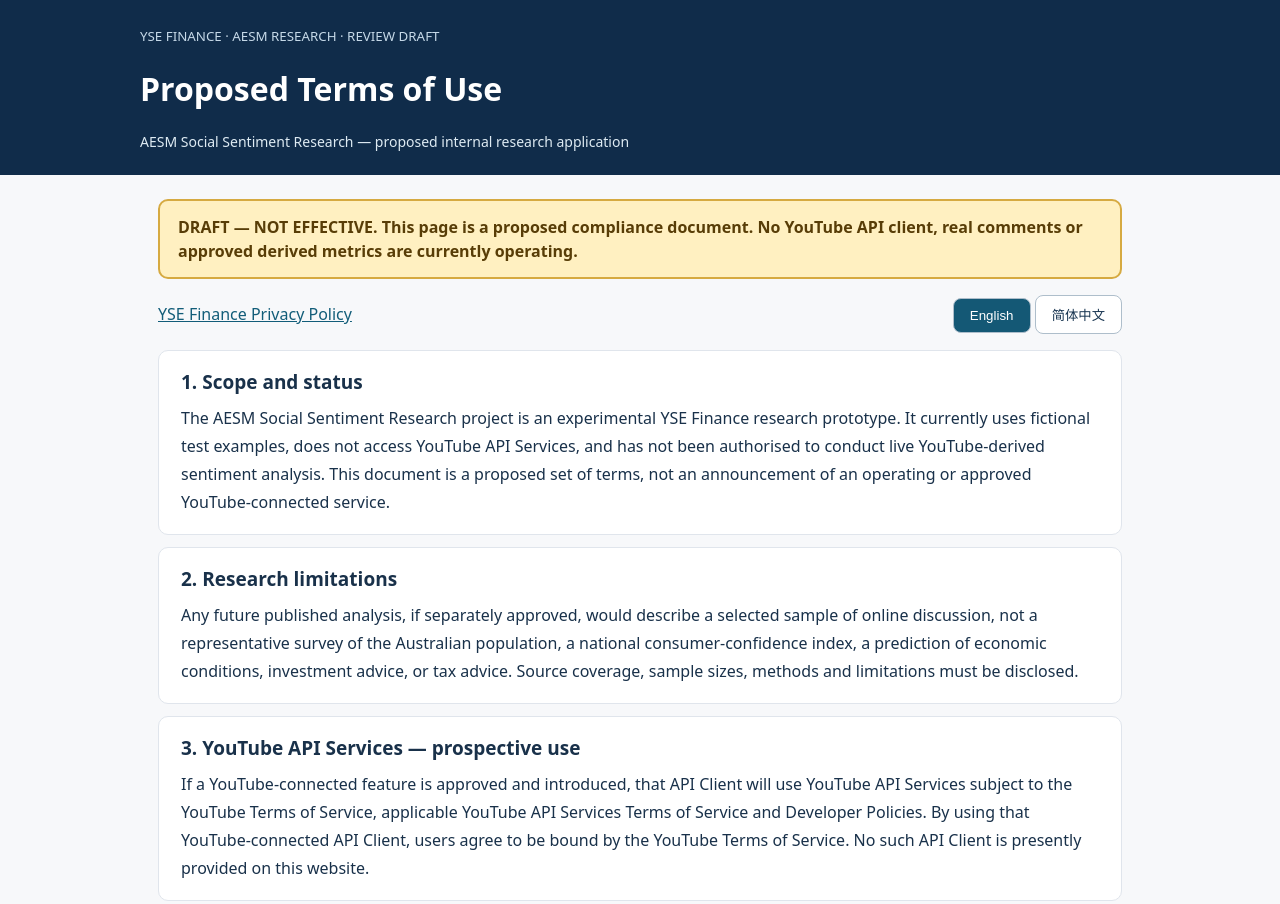
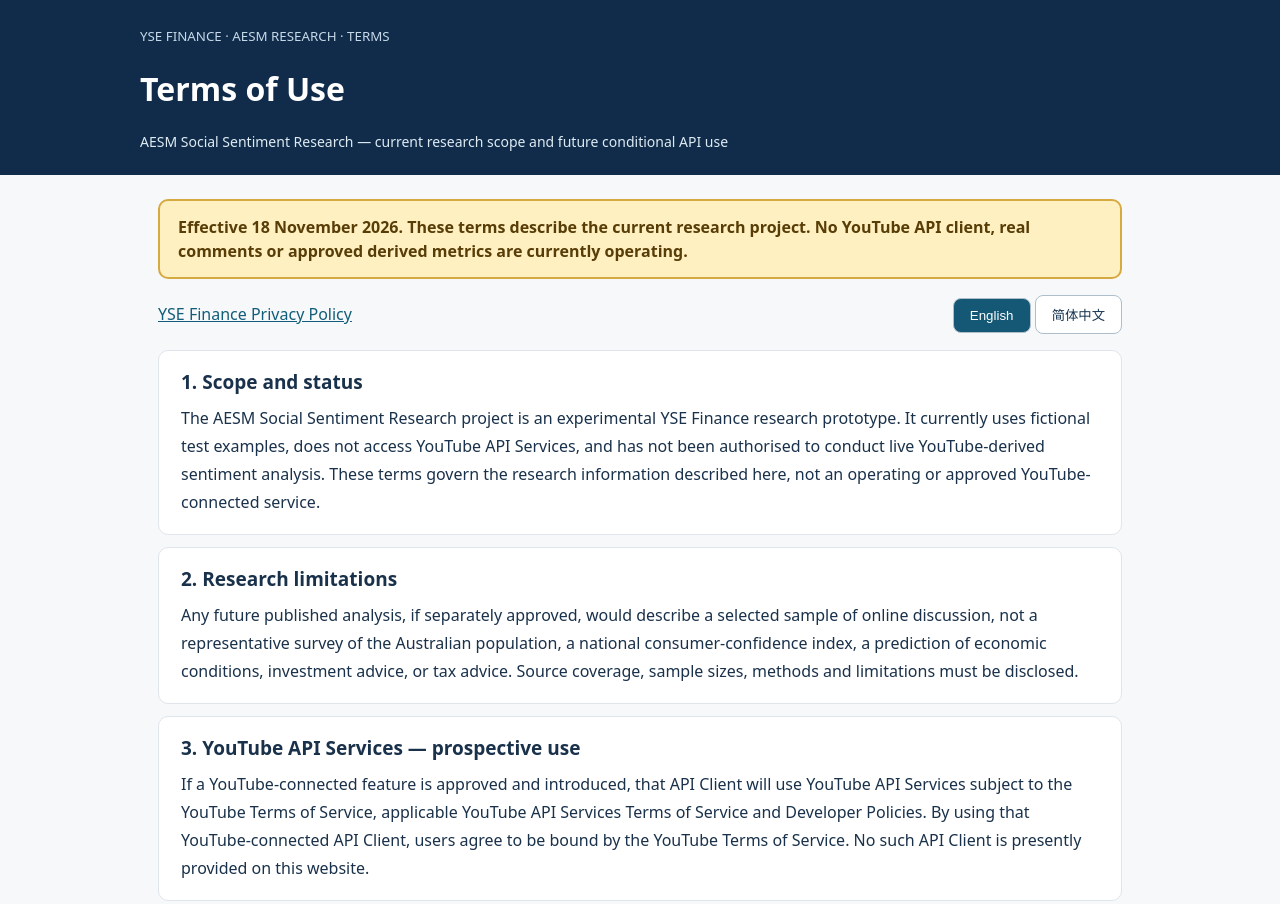
Before and after one commit to yixin4897-xy/ysefinance, a plain HTML site: page aesm-social-terms.html in a window 1280 px wide. Shown: the top 904 px of the page. Drawn offline with Linux system fonts and the light colour scheme.

Commit message:
Adopt bilingual AESM research-information terms effective 18 November 2026, without claiming API approval

```diff
--- a/aesm-social-terms.html
+++ b/aesm-social-terms.html
@@ -2,8 +2,8 @@
 <html lang="en">
 <head><meta charset="utf-8"><meta name="viewport" content="width=device-width,initial-scale=1">
 <meta name="robots" content="noindex,nofollow,noarchive">
-<title>AESM Social Sentiment Research — Proposed Terms | YSE Finance</title>
-<meta name="description" content="Draft terms for YSE Finance AESM Social Sentiment Research. The project is not connected to YouTube API Services.">
+<title>AESM Social Sentiment Research — Terms of Use | YSE Finance</title>
+<meta name="description" content="Terms for YSE Finance AESM Social Sentiment Research. No live YouTube API client is operating.">
 <style>
 :root{font-family:system-ui,-apple-system,Segoe UI,Arial,sans-serif;color:#19314a;background:#f7f8fa}*{box-sizing:border-box}body{margin:0}
 header{background:#102c4a;color:#fff;padding:24px max(18px,calc((100vw - 1000px)/2))}
@@ -17,25 +17,25 @@ footer{font-size:12px;color:#596977;margin-top:26px;line-height:1.5}
 @media(max-width:600px){.section{padding:16px}.section h2{font-size:17px}}
 </style></head>
 <body>
-<header><small>YSE FINANCE · AESM RESEARCH · REVIEW DRAFT</small>
-<h1 data-en="Proposed Terms of Use" data-zh="拟议使用条款">Proposed Terms of Use</h1>
-<p class="subtitle" data-en="AESM Social Sentiment Research — proposed internal research application" data-zh="AESM 社会经济情绪研究——拟议中的内部研究应用">AESM Social Sentiment Research — proposed internal research application</p>
+<header><small>YSE FINANCE · AESM RESEARCH · TERMS</small>
+<h1 data-en="Terms of Use" data-zh="使用条款">Terms of Use</h1>
+<p class="subtitle" data-en="AESM Social Sentiment Research — current research scope and future conditional API use" data-zh="AESM 社会经济情绪研究——当前研究范围及未来有条件的 API 用途">AESM Social Sentiment Research — current research scope and future conditional API use</p>
 </header>
 <main>
-<div class="alert" role="status" data-en="DRAFT — NOT EFFECTIVE. This page is a proposed compliance document. No YouTube API client, real comments or approved derived metrics are currently operating." data-zh="草案——尚未生效。本页面仅为拟议的合规文件。目前没有正式运行的 YouTube API 应用、真实评论采集或获批的衍生指标。">DRAFT — NOT EFFECTIVE. This page is a proposed compliance document. No YouTube API client, real comments or approved derived metrics are currently operating.</div>
+<div class="alert" role="status" data-en="Effective 18 November 2026. These terms describe the current research project. No YouTube API client, real comments or approved derived metrics are currently operating." data-zh="2026年11月18日起生效。本条款说明当前研究项目的使用范围。目前没有正式运行的 YouTube API 应用、真实评论采集或获批的衍生指标。">Effective 18 November 2026. These terms describe the current research project. No YouTube API client, real comments or approved derived metrics are currently operating.</div>
 <div class="controls"><a href="/privacy.html" data-en="YSE Finance Privacy Policy" data-zh="YSE Finance 隐私政策">YSE Finance Privacy Policy</a>
 <div role="group" aria-label="Language"><button type="button" data-lang="en" aria-pressed="true">English</button> <button type="button" data-lang="zh" aria-pressed="false">简体中文</button></div></div>
-<section class="section" id="term-1"><h2 data-en="1. Scope and status" data-zh="1. 范围及状态">1. Scope and status</h2><p data-en="The AESM Social Sentiment Research project is an experimental YSE Finance research prototype. It currently uses fictional test examples, does not access YouTube API Services, and has not been authorised to conduct live YouTube-derived sentiment analysis. This document is a proposed set of terms, not an announcement of an operating or approved YouTube-connected service." data-zh="AESM 社会经济情绪研究项目是 YSE Finance 的实验性研究原型。目前仅使用虚构测试样本，尚未访问 YouTube API 服务，也尚未获准开展真实的 YouTube 衍生情绪分析。本文件为拟议使用条款，不代表相关应用已运营或获得 YouTube 许可。">The AESM Social Sentiment Research project is an experimental YSE Finance research prototype. It currently uses fictional test examples, does not access YouTube API Services, and has not been authorised to conduct live YouTube-derived sentiment analysis. This document is a proposed set of terms, not an announcement of an operating or approved YouTube-connected service.</p></section>
+<section class="section" id="term-1"><h2 data-en="1. Scope and status" data-zh="1. 范围及状态">1. Scope and status</h2><p data-en="The AESM Social Sentiment Research project is an experimental YSE Finance research prototype. It currently uses fictional test examples, does not access YouTube API Services, and has not been authorised to conduct live YouTube-derived sentiment analysis. These terms govern the research information described here, not an operating or approved YouTube-connected service." data-zh="AESM 社会经济情绪研究项目是 YSE Finance 的实验性研究原型。目前仅使用虚构测试样本，尚未访问 YouTube API 服务，也尚未获准开展真实的 YouTube 衍生情绪分析。本条款适用于此处描述的研究信息，不代表相关应用已运营或获得 YouTube 许可。">The AESM Social Sentiment Research project is an experimental YSE Finance research prototype. It currently uses fictional test examples, does not access YouTube API Services, and has not been authorised to conduct live YouTube-derived sentiment analysis. These terms govern the research information described here, not an operating or approved YouTube-connected service.</p></section>
 <section class="section" id="term-2"><h2 data-en="2. Research limitations" data-zh="2. 研究局限">2. Research limitations</h2><p data-en="Any future published analysis, if separately approved, would describe a selected sample of online discussion, not a representative survey of the Australian population, a national consumer-confidence index, a prediction of economic conditions, investment advice, or tax advice. Source coverage, sample sizes, methods and limitations must be disclosed." data-zh="未来研究若经另行批准发布，仅反映经选择的网络讨论样本，不属于澳大利亚人口代表性调查、全国消费者信心指数、经济预测、投资建议或税务建议。届时必须披露数据来源覆盖范围、样本量、方法及局限。">Any future published analysis, if separately approved, would describe a selected sample of online discussion, not a representative survey of the Australian population, a national consumer-confidence index, a prediction of economic conditions, investment advice, or tax advice. Source coverage, sample sizes, methods and limitations must be disclosed.</p></section>
 <section class="section" id="term-3"><h2 data-en="3. YouTube API Services — prospective use" data-zh="3. YouTube API 服务——拟议用途">3. YouTube API Services — prospective use</h2><p data-en="If a YouTube-connected feature is approved and introduced, that API Client will use YouTube API Services subject to the YouTube Terms of Service, applicable YouTube API Services Terms of Service and Developer Policies. By using that YouTube-connected API Client, users agree to be bound by the YouTube Terms of Service. No such API Client is presently provided on this website." data-zh="如日后获准并推出连接 YouTube 的功能，该 API 应用将受 YouTube 服务条款、适用的 YouTube API 服务条款及开发者政策约束。用户使用该连接 YouTube 的 API 应用，即表示同意遵守 YouTube 服务条款。目前本网站并未提供此类 API 应用。">If a YouTube-connected feature is approved and introduced, that API Client will use YouTube API Services subject to the YouTube Terms of Service, applicable YouTube API Services Terms of Service and Developer Policies. By using that YouTube-connected API Client, users agree to be bound by the YouTube Terms of Service. No such API Client is presently provided on this website.</p></section>
 <section class="section" id="term-4"><h2 data-en="4. Data handling and privacy" data-zh="4. 数据处理及隐私">4. Data handling and privacy</h2><p data-en="Future access to comment text or related metadata depends on separate YouTube approval, platform rules and privacy review. No individual profiling, account linking, sensitive-trait inference or resale of identifiable comment information is planned. The applicable privacy notice must be prominently available and accepted where required before any API Client feature is accessible. This prototype currently holds no live YouTube comments." data-zh="未来访问评论文本或相关元数据须先取得单独的 YouTube 许可，并遵守平台规则及隐私审核要求。项目不计划建立个人档案、关联用户账户、推断敏感个人特征或转售可识别个人的评论信息。任何 API 应用功能可供使用之前，须按规定醒目展示适用隐私声明并取得必要同意。目前原型没有保存真实 YouTube 评论。">Future access to comment text or related metadata depends on separate YouTube approval, platform rules and privacy review. No individual profiling, account linking, sensitive-trait inference or resale of identifiable comment information is planned. The applicable privacy notice must be prominently available and accepted where required before any API Client feature is accessible. This prototype currently holds no live YouTube comments.</p></section>
 <section class="section" id="term-5"><h2 data-en="5. Retention and deletion" data-zh="5. 保存及删除">5. Retention and deletion</h2><p data-en="Any future live collection must implement data refresh, retention, revocation and deletion controls consistent with the specific approved scope and YouTube API requirements before processing begins. Extended retention of derived metrics is not assumed unless YouTube accepts the proposed use case under its additional policies. Requests may be directed through the privacy contact identified in YSE Finance's Privacy Policy." data-zh="未来若开展真实采集，必须在处理开始前落实与实际获批用途及 YouTube API 规则相符的数据更新、保存、撤回及删除控制。除非 YouTube 根据其附加政策接受相关用途，否则不得假定衍生指标可以延长保存。相关请求可通过 YSE Finance 隐私政策中列出的联系人提出。">Any future live collection must implement data refresh, retention, revocation and deletion controls consistent with the specific approved scope and YouTube API requirements before processing begins. Extended retention of derived metrics is not assumed unless YouTube accepts the proposed use case under its additional policies. Requests may be directed through the privacy contact identified in YSE Finance's Privacy Policy.</p></section>
-<section class="section" id="term-6"><h2 data-en="6. Access, intellectual property and attribution" data-zh="6. 访问、知识产权及来源说明">6. Access, intellectual property and attribution</h2><p data-en="These proposed terms do not grant rights to download, reproduce, republish or train models on YouTube content, nor to bypass YouTube API limits. Future research must identify independently generated metrics as such and must not imply endorsement, certification or sponsorship by YouTube, Google or Australian statistical agencies." data-zh="本拟议条款不授予下载、复制、再次发布 YouTube 内容或用于模型训练的权利，也不允许绕过 YouTube API 限制。未来研究必须清楚标识独立生成的指标，不得暗示 YouTube、Google 或澳洲统计机构对研究给予认可、认证或赞助。">These proposed terms do not grant rights to download, reproduce, republish or train models on YouTube content, nor to bypass YouTube API limits. Future research must identify independently generated metrics as such and must not imply endorsement, certification or sponsorship by YouTube, Google or Australian statistical agencies.</p></section>
+<section class="section" id="term-6"><h2 data-en="6. Access, intellectual property and attribution" data-zh="6. 访问、知识产权及来源说明">6. Access, intellectual property and attribution</h2><p data-en="These terms do not grant rights to download, reproduce, republish or train models on YouTube content, nor to bypass YouTube API limits. Future research must identify independently generated metrics as such and must not imply endorsement, certification or sponsorship by YouTube, Google or Australian statistical agencies." data-zh="本条款不授予下载、复制、再次发布 YouTube 内容或用于模型训练的权利，也不允许绕过 YouTube API 限制。未来研究必须清楚标识独立生成的指标，不得暗示 YouTube、Google 或澳洲统计机构对研究给予认可、认证或赞助。">These terms do not grant rights to download, reproduce, republish or train models on YouTube content, nor to bypass YouTube API limits. Future research must identify independently generated metrics as such and must not imply endorsement, certification or sponsorship by YouTube, Google or Australian statistical agencies.</p></section>
 <section class="section" id="term-7"><h2 data-en="7. Applicable documents and contact" data-zh="7. 适用文件及联系">7. Applicable documents and contact</h2><p data-en="Consult the linked YouTube Terms of Service, YouTube API Developer Policies, Google Privacy Policy and the YSE Finance Privacy Policy. Questions about this proposed research can be directed to the contact method published in the YSE Finance Privacy Policy. Additional enforceable terms may be required after review of the eventual live functionality." data-zh="请参阅所链接的 YouTube 服务条款、YouTube API 开发者政策、Google 隐私政策及 YSE Finance 隐私政策。有关拟议研究的问题，可通过 YSE Finance 隐私政策公布的渠道联系。未来实际功能经审核后，可能需要补充正式适用的条款。">Consult the linked YouTube Terms of Service, YouTube API Developer Policies, Google Privacy Policy and the YSE Finance Privacy Policy. Questions about this proposed research can be directed to the contact method published in the YSE Finance Privacy Policy. Additional enforceable terms may be required after review of the eventual live functionality.</p></section>
 <div class="links"><a href="https://www.youtube.com/t/terms" rel="noopener noreferrer" target="_blank" data-en="YouTube Terms of Service" data-zh="YouTube 服务条款">YouTube Terms of Service</a>
 <a href="https://policies.google.com/privacy" rel="noopener noreferrer" target="_blank" data-en="Google Privacy Policy" data-zh="Google 隐私政策">Google Privacy Policy</a>
 <a href="https://developers.google.com/youtube/terms/developer-policies" rel="noopener noreferrer" target="_blank" data-en="YouTube API Developer Policies" data-zh="YouTube API 开发者政策">YouTube API Developer Policies</a></div>
-<footer data-en="Draft for owner and legal/privacy review. No effective date has been assigned. Do not submit a screenshot as proof of a live API application." data-zh="此文件仅供负责人及法律/隐私审核，尚未指定生效日期。不得将其截图作为 API 应用已上线的证明。">Draft for owner and legal/privacy review. No effective date has been assigned. Do not submit a screenshot as proof of a live API application.</footer>
+<footer data-en="Terms effective 18 November 2026 for this research-information page only. This page is not evidence of an operating or approved YouTube API client." data-zh="本条款自2026年11月18日起仅对本研究信息页面生效，不代表 YouTube API 应用已运行或获准使用。">Terms effective 18 November 2026 for this research-information page only. This page is not evidence of an operating or approved YouTube API client.</footer>
 </main><script>
 "use strict";
 const buttons=[...document.querySelectorAll("button[data-lang]")];
```
